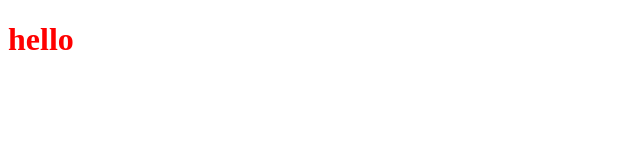
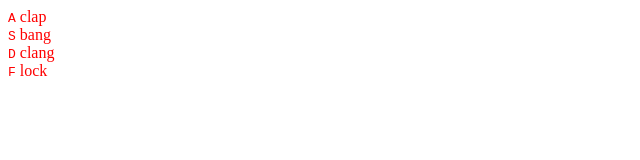
Before and after one commit to Zippoffer/vanilJSdrum, a plain HTML site: page index.html in a window 1280 px wide. Shown: the whole page, without its empty margins (0-640 px from the left). Drawn offline with Linux system fonts and the light colour scheme.

Commit message:
added sounds and clicks

```diff
--- a/index.html
+++ b/index.html
@@ -8,9 +8,48 @@
 </head>
 <body>
 
-<h1>hello</h1>
+<div class="keys">
+	<div data-key="65" class="key">
+		<kbd>A</kbd>
+		<span class="sound">clap</span>
+	</div>
+	<div data-key="83" class="key">
+		<kbd>S</kbd>
+		<span class="sound">bang</span>
+	</div>
+	<div data-key="68" class="key">
+		<kbd>D</kbd>
+		<span class="sound">clang</span>
+	</div>
+	<div data-key="70" class="key">
+		<kbd>F</kbd>
+		<span class="sound">lock</span>
+	</div>
+</div>
+
+<audio data-key="65" src="sounds/Banana_Slap-AngryFlash-2001109808.wav"></audio>
+<audio data-key="83" src="sounds/Metal%20Bang-SoundBible.com-672025076.wav"></audio>
+<audio data-key="68" src="sounds/Metal%20Clang-SoundBible.com-1363525732.wav"></audio>
+<audio data-key="70" src="sounds/Car%20Door%20Locking-SoundBible.com-1904391654.wav"></audio>
 
 
 
+
+<script>
+
+window.addEventListener('keydown', function(e) {
+	const audio = document.querySelector(`audio[data-key="${e.keyCode}"`)
+  if(!audio) return; //stops function from running
+  audio.currentTime = 0 //rewinds
+  audio.play();
+  console.log(audio)
+});
+
+
+
+
+
+</script>
+
 </body>
 </html>
```
